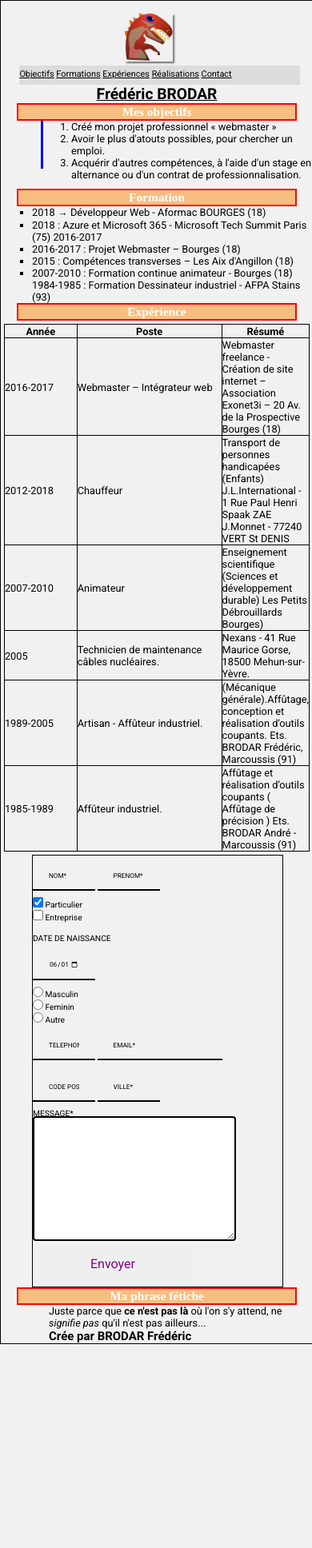
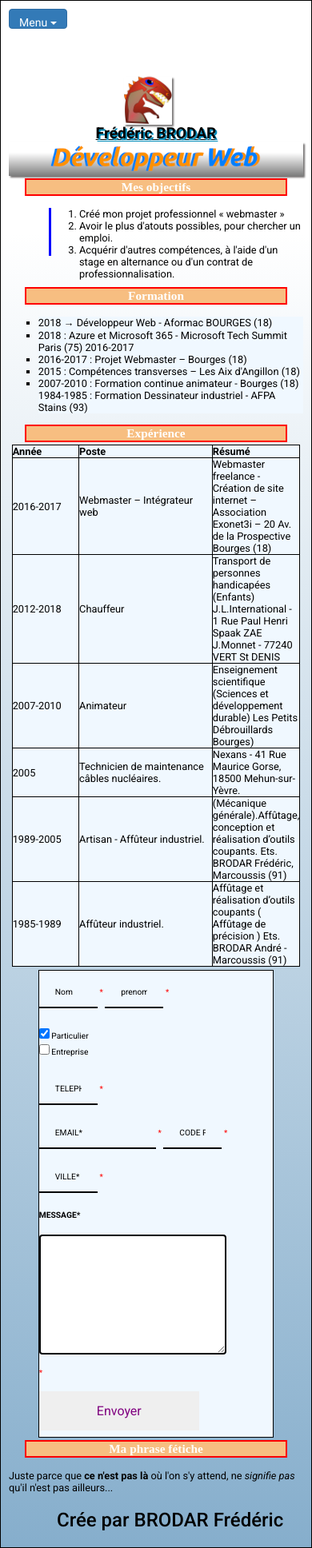
Before and after one commit to scarabator/dev_cv_wp, a PHP site: page / in a window 390 px wide. Shown: the whole page at 80% size. Before the commit the page ends 1681 px from the top, so only its background shows below. Run offline with PHP 8.4, Linux system fonts and the light colour scheme; some web fonts are replaced.

Commit message:
menu commit

```diff
--- a/css/style.css
+++ b/css/style.css
@@ -27,8 +27,10 @@
 	align-self: center;
 	font-family: 'Roboto';
     font-size: 100%;
-    background-color: #f1f1f1;
+    }
 
+.dropdown {
+    z-index: 9;
 }
 
 .avatar {
@@ -73,12 +75,24 @@
     max-width: 1000px;
     margin: auto;
     border: 1px solid black;
+    padding: 10px;
+    box-shadow: 5px 10px 8px #888888;
+    background: rgba(212,228,239,0);
+    background: -moz-linear-gradient(top, rgba(212,228,239,0) 15%, rgba(134,174,204,1) 100%);
+    background: -webkit-gradient(left top, left bottom, color-stop(15%, rgba(212,228,239,0)), color-stop(100%, rgba(134,174,204,1)));
+    background: -webkit-linear-gradient(top, rgba(212,228,239,0) 15%, rgba(134,174,204,1) 100%);
+    background: -o-linear-gradient(top, rgba(212,228,239,0) 15%, rgba(134,174,204,1) 100%);
+    background: -ms-linear-gradient(top, rgba(212,228,239,0) 15%, rgba(134,174,204,1) 100%);
+    background: linear-gradient(to bottom, rgba(212,228,239,0) 15%, rgba(134,174,204,1) 100%);
+    filter: progid:DXImageTransform.Microsoft.gradient( startColorstr='#d4e4ef', endColorstr='#86aecc', GradientType=0 );
+
 }
 
 h1 {
     font-size: 200%;
     text-decoration: underline;
     text-align: center;
+    text-shadow: 2px 2px #008CBA;
 }
 
 
@@ -103,6 +117,25 @@
 	box-shadow: 2px 2px 2px rgb(116, 114, 114);
 }
 
+.header {
+    width: 100px;
+    height: auto;
+    position: absolute;
+    padding-bottom: 5%;
+    left: 50%;
+    top: 50%;
+    transform: translate(-50%, -50%);
+    z-index: 10;
+}
+
+.top{top:0}
+.middle{top:50%;margin-top:-10px;/*half of the .box height*/}
+.bottom{bottom:0}
+
+.left{left:0;}
+.center{left:50%;margin-left:-10px;/*half of the .box width*/}
+.right{right:0;}
+
 #avatar {
     position: relative;
     width: 80%;
@@ -115,25 +148,25 @@
 	display: inline-block;
 }
 
-.header {
-    width: 100px;
-    height: auto;
-    position: absolute;
-    left: 50%;
-    top: 50%;
-    transform: translate(-50%, -50%);
+p {
+	margin-left: 60px;
 }
 
-.top{top:0}
-.middle{top:50%;margin-top:-10px;/*half of the .box height*/}
-.bottom{bottom:0}
+ul {
+    background-color: aliceblue;
+}
 
-.left{left:0;}
-.center{left:50%;margin-left:-10px;/*half of the .box width*/}
-.right{right:0;}
+.objectifs {
+    padding-bottom: 1%;
+}
 
-p {
-	margin-left: 60px;
+.formation {
+    padding-bottom: 1%;
+}
+
+.entete {
+    margin-top: 1%;
+    margin-bottom: 1%;
 }
 
 table {
@@ -143,6 +176,7 @@
 
 table, th, td {
     border: 1px solid black;
+    background-color: aliceblue;
 }
 
 .tab {
@@ -179,8 +213,10 @@
       position: relative;
       height: auto;
       display: flex;
+      padding-bottom: 1%;
       justify-content: center;
       border: 1px solid black;
+      background-color: aliceblue;
       font-size: 100%;
   }
 
@@ -188,6 +224,9 @@
     background-color: white;
 }
 
+footer {
+    padding-top: 1%;
+}
 
   @media only screen and (max-width: 600px) {
     /* For mobile phones: */
@@ -206,49 +245,43 @@
         font-size: 120%;
     }
 
-    #avatar {
-        height: 20px;
-        padding-bottom: 2%;
-        margin-top:11%;
-
-    }
-
     .header {
         width: 60px;
         height: auto;
         position: absolute;
+        margin-bottom: 5%;
         left: 50%;
         top: 50%;
         transform: translate(-50%, -50%);
     }
 
     .top{top:0}
-.middle{top:50%;margin-top:-10px;/*half of the .box height*/}
+.middle{top:50%;margin-top:10px;/*half of the .box height*/}
 .bottom{bottom:0}
 
 .left{left:0;}
 .center{left:50%;margin-left:-10px;/*half of the .box width*/}
 .right{right:0;}
 
+#avatar {
+    height: 20px;
+    margin-top:21%;
+  }
+
+  .entete {
+      margin-top: 5%;
+  }
+
 button {
     margin-left: 6%;
 }
-
-.dropdown-menu {
-    position: relative;
-    width: 90%;
-    font-size: 85%;
-    margin-left: 6%;
-    padding-top: 1%;
-}
-
-
     .formation {
         position: relative;
         padding-top: 25px;
     }
 
     .obectifs {
+        position: relative;
         margin-bottom: 30px;
     }
 
--- /dev/null
+++ b/index.php
@@ -0,0 +1,273 @@
+<!DOCTYPE html>
+<html lang="fr">
+<head>
+    <meta charset="UTF-8">
+    <meta name="viewport" content="width=device-width, initial-scale=1.0">
+    <meta http-equiv="X-UA-Compatible" content="ie=edge">
+    <title>C.V. Brodar Frédéric</title>
+          <link rel="stylesheet" type="text/css" media="screen" href="css/style.css" />
+          <link rel="stylesheet" type="text/css" media="screen" href="css/contact.css" />
+          <link href='http://fonts.googleapis.com/css?family=Roboto:400,100,100italic,300,300italic,400italic,500,500italic,700,700italic,900italic,900'
+          rel='stylesheet' type='text/css'>
+          <link rel="stylesheet" href="css/bootstrap1.css">
+<script src="https://ajax.googleapis.com/ajax/libs/jquery/3.3.1/jquery.min.js"></script>
+<script src="https://maxcdn.bootstrapcdn.com/bootstrap/3.3.7/js/bootstrap.min.js"></script>
+
+        <style>
+.error {
+    color: #FF0000;
+    font-size:10px;
+}
+</style>
+</head>
+<body>
+	<div class="main">
+    <div class="dropdown">
+          <button class="btn btn-primary dropdown-toggle" type="button" data-toggle="dropdown">Menu
+          <span class="caret"></span></button>
+          <ul class="dropdown-menu">
+            <li><a href="#objectifs">Objectifs</a></li>
+            <li><a href="#formation">Formations</a></li>
+            <li><a href="#experience">Expériences</a></li>
+            <li><a href="portfolio.html">Réalisations</a>
+            <li><a href="#contact">Contact</a>
+          </ul>
+</div>
+        <header id="avatar">
+            <div class="header middle center">
+                 <img src="img/avatar19a.png" alt="avatar">
+                </div>
+        </header>
+
+       <div class="objectifs" id="objectifs">
+
+ <div class="entete"><h1>Frédéric BRODAR</h1>
+ <img src="img/developpeur1000.png" alt="logo">
+</div>
+
+            <h2 id="po1">Mes objectifs</h2><br>
+            <ol>
+                 <li>Créé mon projet professionnel « webmaster »
+                 </li>
+                     <li>Avoir le plus d'atouts possibles, pour chercher un emploi.
+                      </li>
+                       <li>Acquérir d'autres compétences, à l'aide d'un stage en alternance ou d'un contrat de professionnalisation.
+                        </li>
+            </ol>
+        </div>
+<div class="formation" id="formation">
+
+            <h2>Formation</h2><br>
+
+            <ul class="a">
+					<li>2018 → Développeur Web - Aformac BOURGES (18)</li>
+                    <li>2018 : Azure et Microsoft 365 - Microsoft Tech Summit Paris (75) 2016-2017
+                        </li>
+                        <li>2016-2017 : Projet Webmaster – Bourges (18)
+                        </li>
+                        <li>2015 : Compétences transverses  – Les Aix d'Angillon (18)
+                        </li>
+                        <li>2007-2010 : Formation continue animateur - Bourges (18) 1984-1985 : Formation Dessinateur industriel - AFPA Stains (93)
+                        </li>
+                </ul>
+            </div>
+<div id="experience">
+                <h2>Expérience</h2>
+
+		<div class="tab" >
+        <table>
+            <tr>
+                <th>Année</th>
+                <th>Poste</th>
+                <th>Résumé</th>
+            </tr>
+            <tr>
+                <td class="col1">2016-2017</td>
+                <td class="col2">Webmaster – Intégrateur web</td>
+                <td class="col3">Webmaster freelance - Création de site internet – Association Exonet3i – 20 Av. de la Prospective Bourges (18)</td>
+            </tr>
+            <tr>
+                <td class="col1">2012-2018</td>
+                <td class="col2">Chauffeur</td>
+                <td class="col3">Transport de personnes handicapées (Enfants) J.L.International - 1 Rue Paul Henri Spaak ZAE  J.Monnet -  77240 VERT St DENIS</td>
+            </tr>
+            <tr>
+                <td class="col1">2007-2010</td>
+                <td class="col2">Animateur</td>
+                <td class="col3">Enseignement scientifique (Sciences et développement durable) Les Petits Débrouillards Bourges)</td>
+            </tr>
+		 <tr>
+                <td class="col1">2005</td>
+                <td class="col2">Technicien de maintenance câbles nucléaires.</td>
+                <td class="col3">Nexans - 41 Rue Maurice Gorse, 18500 Mehun-sur-Yèvre.</td>
+            </tr>
+		 <tr>
+                <td class="col1">1989-2005</td>
+                <td class="col2">Artisan - Affûteur industriel.</td>
+                <td class="col3">(Mécanique générale).Affûtage, conception et réalisation d’outils coupants. Ets. BRODAR Frédéric, Marcoussis (91)</td>
+            </tr>
+		 <tr>
+                <td class="col1">1985-1989</td>
+                <td class="col2">Affûteur industriel.</td>
+                <td class="col3">Affûtage et réalisation d’outils coupants ( Affûtage de précision ) Ets. BRODAR André - Marcoussis (91)</td>
+            </tr>
+        </table>
+    </div>
+</div>
+    <div class="contact" id="contact">
+        <?php
+        // define variables and set to empty values
+$nameErr = $fnameErr = $checkErr = $emailErr = $telErr = $birthErr = $zipErr = $textErr = $villeErr = "";
+$name = $fname = $checkbox = $email = $tel = $zip = $birthDate = $ville = $text = "";
+if ($_SERVER["REQUEST_METHOD"] == "POST") {
+  if (empty($_POST["name"])) {
+    $nameErr = "Nom obligatoire";
+  } else {
+    $name = test_input($_POST["name"]);
+  }
+  if (empty($_POST["lname"])) {
+    $fnameErr = "Prenom obligatoire";
+  } else {
+    $fname = test_input($_POST["lname"]);
+  }
+  if (empty($_POST["gender"])) {
+    $checkErr = "Champ obligatoire";
+  } else {
+    $checkbox = test_input($_POST["gender"]);
+  }
+  if (empty($_POST["email"])) {
+    $emailErr = "Email requis";
+  } else {
+    $email = test_input($_POST["email"]);
+  }
+
+  if (empty($_POST["date"])) {
+    $birthErr = "Date de naissance";
+  } else {
+    $birthDate = test_input($_POST["date"]);
+  }
+  if (empty($_POST["ville"])) {
+    $villeErr = "Ville requis";
+  } else {
+    $ville = test_input($_POST["ville"]);
+  }
+  if (empty($_POST["zipcode"])) {
+    $zipErr = "Code postal requis";
+  } else {
+    $zip = test_input($_POST["zipcode"]);
+  }
+  if (empty($_POST["lphone"])) {
+    $telErr = "Téléphone requis";
+  } else {
+    $tel = test_input($_POST["lphone"]);
+  }
+  if (empty($_POST["message"])) {
+    $txtErr = "Message requis";
+  } else {
+    $text = test_input($_POST["message"]);
+  }
+}
+function test_input($data) {
+  $data = trim($data);
+  $data = stripslashes($data);
+  $data = htmlspecialchars($data);
+  return $data;
+}
+
+         ?>
+ <!---contact form -------------------------->
+ <form method="post" action="<?php echo htmlspecialchars($_SERVER["PHP_SELF"]);?>">
+    <input type="text" id="fname" name="fname"  maxlength="10" placeholder="NOM*" title="Lettres seulement !"
+                   value="Nom"
+                   onkeydown="return alphaOnly(event);"
+                   onblur="if (this.value == '') {this.value = 'Nom';}"
+                   onfocus="if (this.value == 'Nom') {this.value = '';}">
+    <span class="error">* <?php echo $nameErr;?></span>
+    <input type="text" id="lname" name="lname" maxlength="10" placeholder="PRENOM*" title="Lettres seulement !"
+                   value="prenom"
+                   onkeydown="return alphaOnly(event);"
+                   onblur="if (this.value == '') {this.value = 'prenom';}"
+                   onfocus="if (this.value == 'prenom') {this.value = '';}">
+    <span class="error">* <?php echo $fnameErr;?></span><br>
+    <br>
+
+    <input type="checkbox" name="ent" value="Masculin" checked="checked"> Particulier<br>
+    <input type="checkbox" name="ent" value="Feminin" > Entreprise<br><br>
+
+    <input type="tel" id="phone" name="lphone" placeholder="TELEPHONE*">
+    <span class="error">* <?php echo $telErr;?></span><br>
+    <input type="email" id="email" name="email" placeholder="EMAIL*">
+    <span class="error">* <?php echo $emailErr;?></span>
+    <input type="text" id="zipcode" name="zipcode" placeholder="CODE POSTAL*">
+    <span class="error">* <?php echo $zipErr;?></span>
+    <input type="text" id="ville" name="ville" placeholder="VILLE*">
+    <span class="error">* <?php echo $villeErr;?></span><br>
+    <br>
+    <label for="message">MESSAGE*</label><br><br>
+    <textarea class="textarea" type="box" id="message" name="message" cols="30" rows="10"></textarea><br><br>
+    <span class="error">* <?php echo $textErr;?></span><br><br>
+    <input type="submit" id="button" class="button" value="Envoyer">
+
+  </form>
+  <?php
+   echo $name;
+   echo "<br>";
+   echo $fname;
+   echo "<br>";
+   echo $checkbox;
+   echo "<br>";
+   echo $email;
+   echo "<br>";
+   echo $birthDate;
+   echo "<br>";
+   echo $zip;
+   echo "<br>";
+   echo $tel;
+   echo "<br>";
+   echo $ville;
+   echo "<br>";
+   echo $text;
+   echo "<br>";
+       if(isset($_POST['name']))
+       {
+       $name = trim($_POST["name"]);
+       $fname = trim($_POST["lname"]);
+       $email = trim($_POST["email"]);
+       $ville = trim($_POST["ville"]);
+       $text = trim($_POST["message"]);
+
+       if(strlen($name)<2) {
+           print "<p>Tapez votre nom s.v.p.</p>";
+       }else if(strlen($fname)<2) {
+           print "<p>Tapez un sujet.</p>";
+       }else if(!filter_var($email, FILTER_VALIDATE_EMAIL)) {
+           print  "<p>Veuillez renseigner une adresse mail valide!</p>";
+       }else if(strlen($text)<10) {
+           print "<p>Tapez votre message s.v.p.</p>";
+
+       }else{
+                   $headers =  'From: '.$email. "\r\n" .
+                               'Reply-To: '.$email . "\r\n" .
+                               'X-Mailer: PHP/' . phpversion();
+           mail('webmst@exonet3i.com',$name,$text,$headers);
+           print "Message envoyé avec succès.";
+       }
+   }
+  ?>
+<!---end contact -------------------------------->
+    </div>
+      <footer>
+              <h2>Ma phrase fétiche</h2><br>
+                  <p>Juste parce que <strong>ce n'est pas là</strong> où l'on s'y attend, ne <em>signifie pas</em> qu'il n'est pas ailleurs...
+                    </p>
+                       <h3>Crée par BRODAR Frédéric</h3>
+</footer>
+</main>
+<script>
+    function alphaOnly(event) {
+    var key = event.keyCode;
+    return ((key >= 65 && key <= 90) || key == 8);
+};
+</script>
+</body>
+</html>
```
Also changed, not shown: css/portfolio.css (+56 -8 lines), portfolio.html (+20 -2 lines), img/developpeur1000.png (added).
